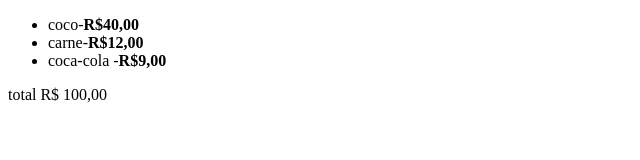
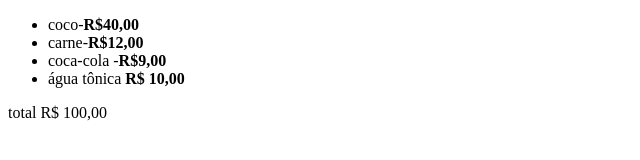
Before and after one commit to luanstam/aula-tabela, a plain HTML site: page index.html in a window 1280 px wide. Shown: the whole page, without its empty margins (0-640 px from the left). Drawn offline with Linux system fonts and the light colour scheme.

Commit message:
adicionado por arquivo port arquivo index.html

```diff
--- a/index.html
+++ b/index.html
@@ -11,6 +11,7 @@
         <li>coco-<strong>R$40,00</strong></li>
        <li> carne-<strong>R$12,00</strong></li>
        <li> coca-cola -<strong>R$9,00</strong></li>
+       <li> água tônica <strong> R$ 10,00 </strong></li>
 
  </ul>
  <p>total R$ 100,00</p>
```
